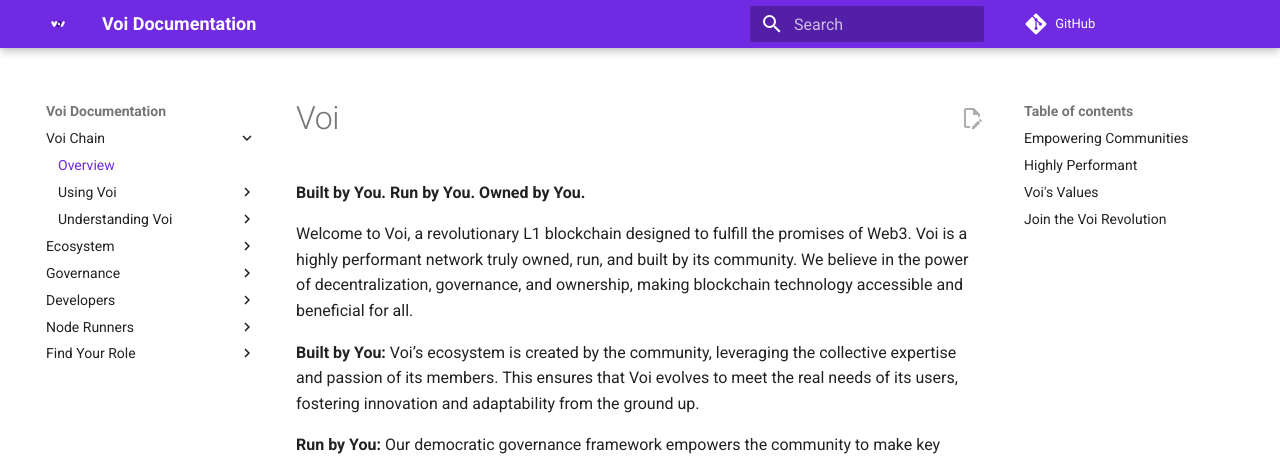
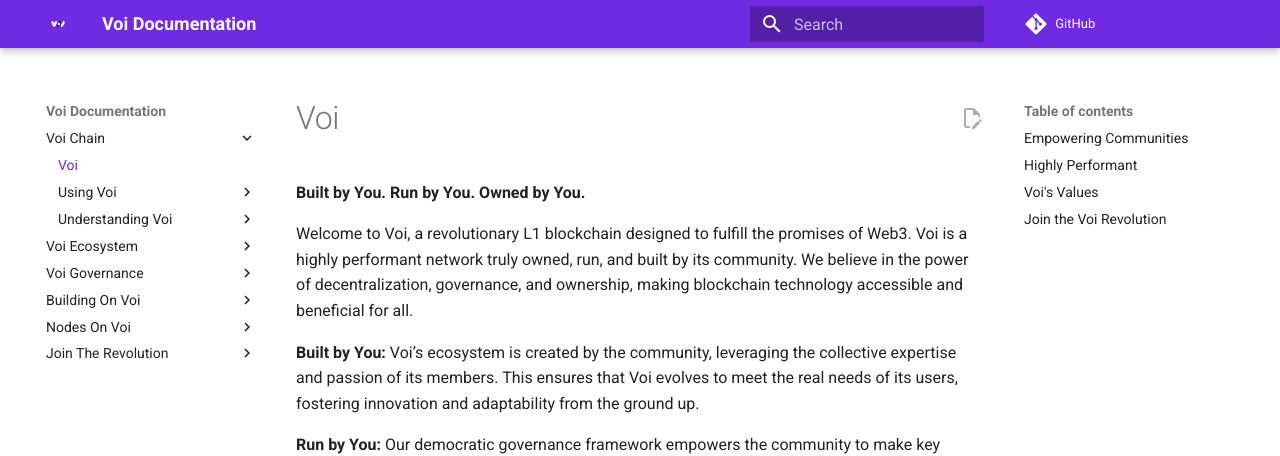
Before and after one commit to VoiNetwork/learn-more, an MkDocs documentation site: the page built from docs/index.md, in a window 1280 px wide. Shown: the top 456 px of the page. Built offline with MkDocs 1.6.1 and Material for MkDocs 9.7.7, drawn with Linux system fonts in a browser that asks for light colours; plug-ins that fetch from the network failed and are left out; comment, search, counter and statistics services are not loaded.

Commit message:
Roles overview and copy changes to directory

```diff
--- a/mkdocs.yml
+++ b/mkdocs.yml
@@ -96,7 +96,7 @@
 
 nav:
   - Voi Chain:
-      - Overview: index.md
+      - Voi: index.md
       - Using Voi:
           - Create A Wallet: using-voi/create-a-wallet.md
           - Build On Voi: using-voi/build-on-voi.md
@@ -113,22 +113,22 @@
           - Smart Contracts: understanding-voi/smart-contracts.md
           - Smart Signatures: understanding-voi/smart-signatures.md
           - Virtual Machine: understanding-voi/virtual-machine.md
-  - Ecosystem:
+  - Voi Ecosystem:
       - Wallets: ecosystem/wallets.md
       - Community: ecosystem/community.md
       - Projects: ecosystem/projects.md
       - Tokenomics: ecosystem/tokenomics.md
       #- Roadmap: ecosystem/roadmap.md
-  - Governance:
-      - Overview: governance/governance.md
+  - Voi Governance:
+      - Governance Overview: governance/governance.md
       - Committees:
-          - Overview: governance/committees/overview.md
+          - Committees Overview: governance/committees/overview.md
           - Network: governance/committees/network.md
           - Builders: governance/committees/builders.md
           - NFTs: governance/committees/nfts.md
           - DeFi: governance/committees/defi.md
       - Submitting Proposals: governance/submitting-proposals.md
-  - Developers:
+  - Building On Voi:
       - Start Here: developers/start-here.md
       - Interacting With Voi Blockchain:
           - Overview: developers/interacting-with-voi-blockchain.md
@@ -138,20 +138,22 @@
       - Smart Contracts: developers/smart-contracts.md
       - Tools: developers/tools.md
       - Networks: developers/networks.md
-  - Node Runners:
-      - Overview: node-runners/overview.md
+  - Nodes On Voi:
+      - Nodes Overview: node-runners/overview.md
       - Participation:
           - Run A Node: node-runners/run-a-participation-node.md
       - Relay:
           - Become A Relay Runner: node-runners/become-a-relay-runner.md
-  - Find Your Role:
-      - Voiagers: find-your-role/voiagers.md
-      - Node Runners: find-your-role/node-runners.md
-      - Developers: find-your-role/developers.md
-      - Builders: find-your-role/builders.md
-      - Traders: find-your-role/traders.md
-      - Artists: find-your-role/artists.md
-      - Collectors: find-your-role/collectors.md
+  - Join The Revolution:
+      - Become A Rebel: find-your-role/roles.md
+      - Popular:
+          - Voiagers: find-your-role/voiagers.md
+          - Node Runners: find-your-role/node-runners.md
+          - Developers: find-your-role/developers.md
+          - Builders: find-your-role/builders.md
+          - Traders: find-your-role/traders.md
+          - Artists: find-your-role/artists.md
+          - Collectors: find-your-role/collectors.md
       - Advanced:
           - Ambassadors: find-your-role/advanced/ambassadors.md
           - Moderators: find-your-role/advanced/moderators.md
```
Also changed, not shown: docs/find-your-role/roles.md (added, +103 -0 lines).
